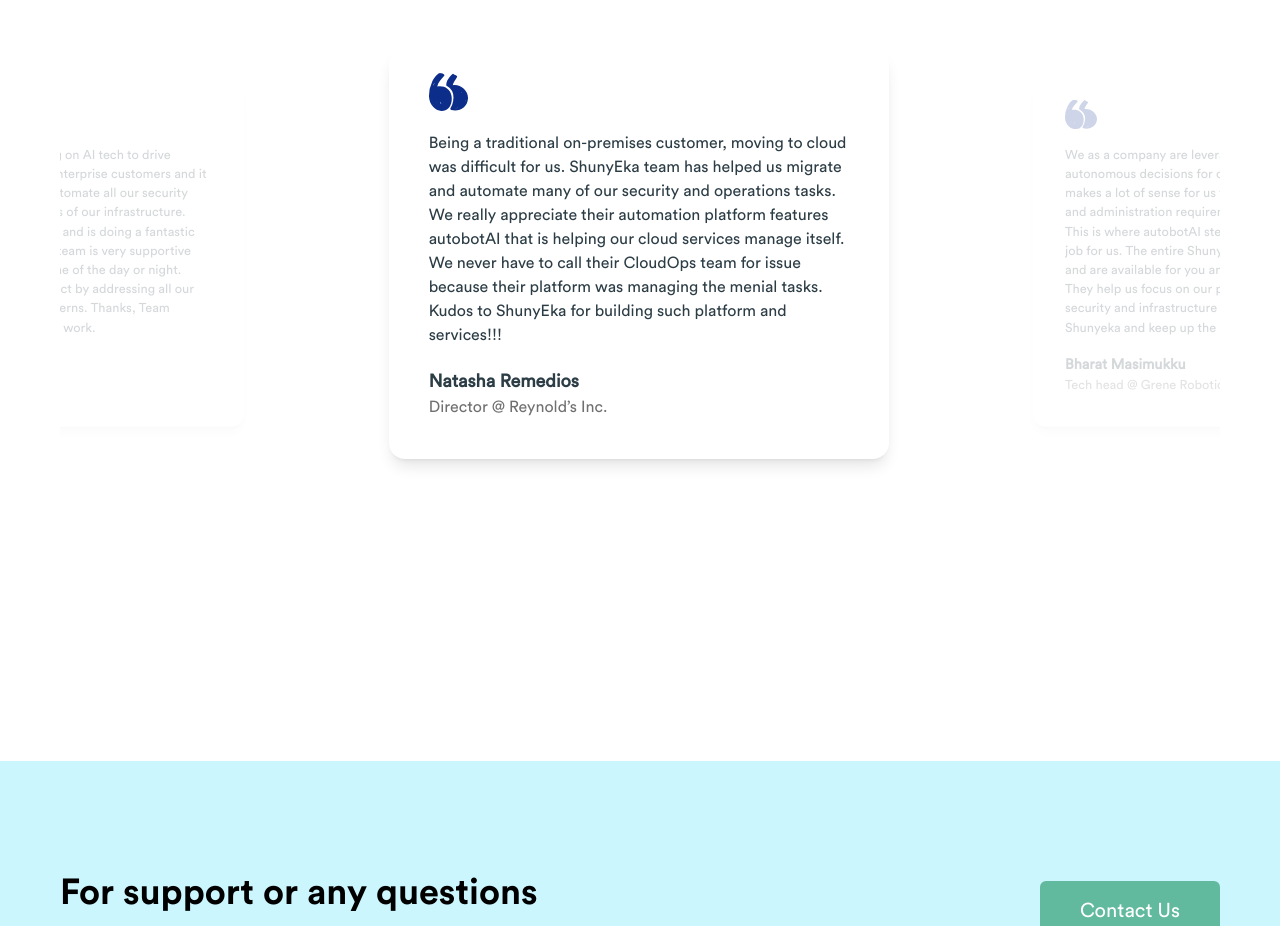
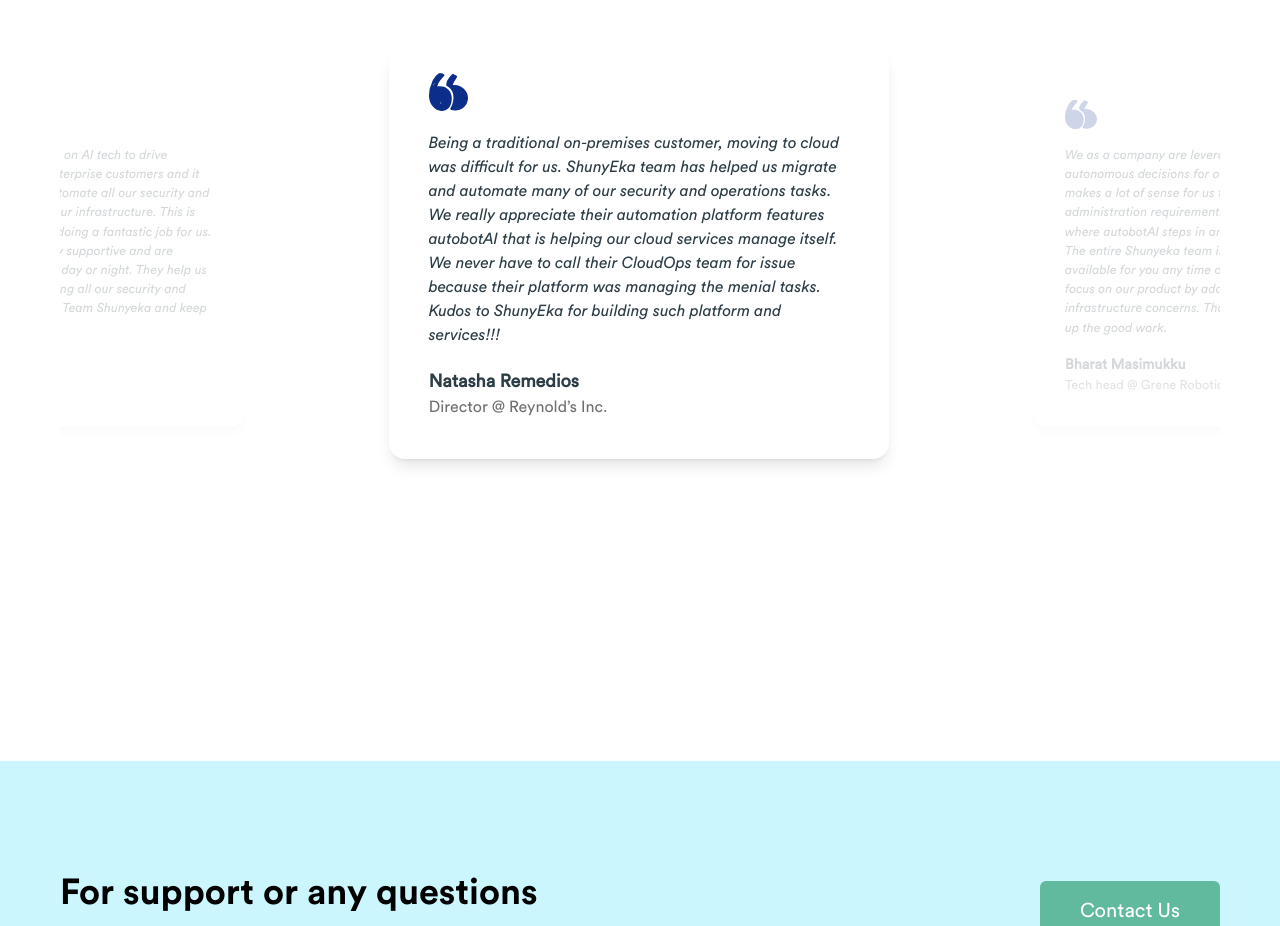
Before and after one commit to devvsakib/shunyekav2, a React (Vite) app: page / in a window 1280 px wide. Shown: the part 3060-3986 px from the top of the page. Built offline with nearby package versions, Linux system fonts and the light colour scheme.

Commit message:
testimonial text italic

```diff
--- a/src/components/Testimonials/index.jsx
+++ b/src/components/Testimonials/index.jsx
@@ -30,7 +30,7 @@
                 data?.testimonials?.map((item, idx) => (
                     <div key={idx} className="item  mx-auto grid gap-5 w-auto md:w-[500px] bg-white p-6 px-10 rounded-2xl shadow-lg duration-300 ease-linear pb-10">
                         <img className="w-[50px]" src="/img/icons/quotation-mark.svg" alt="quote" />
-                        <p>
+                        <p className='font-circularItalic'>
                             {item?.testimonial}
                         </p>
                         <div>
```
